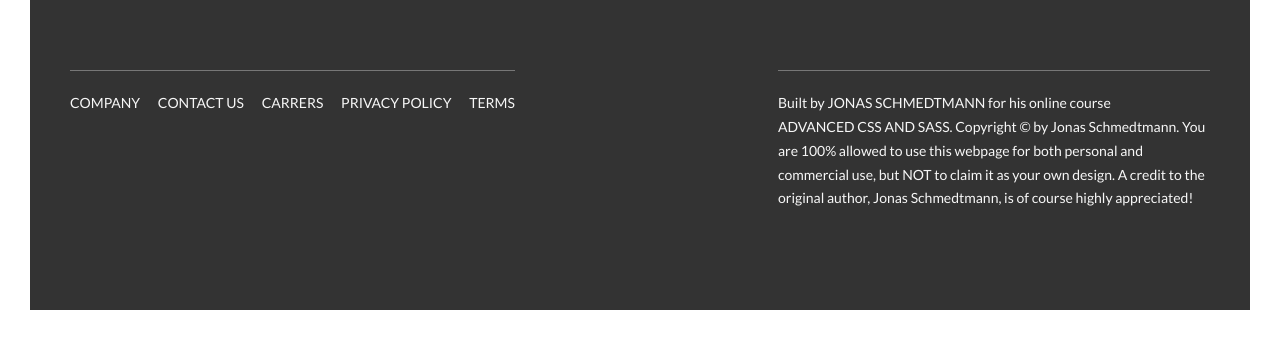
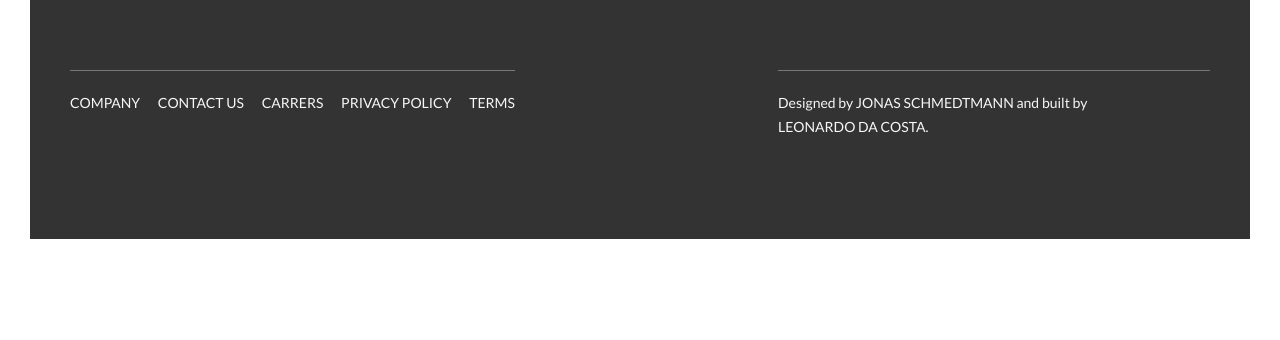
Before and after one commit to ajprajapati/html-css-natours-template, a website: page index.html in a window 1280 px wide. Shown: the part 5815-6155 px from the top of the page. After the commit the page ends 6084 px from the top, so only its background shows below. Drawn offline with Linux system fonts and the light colour scheme.

Commit message:
Add README.md.

```diff
--- a/index.html
+++ b/index.html
@@ -390,10 +390,7 @@
                 </div>
                 <div class="col-1-of-2">
                     <p class="footer__copyright">
-                        Built by <a href="#" class="footer__link">Jonas Schmedtmann</a> for his online course <a href="#" class="footer__link">Advanced CSS and Sass</a>.
-                        Copyright &copy; by Jonas Schmedtmann. You are 100% allowed to use this webpage for both personal
-                        and commercial use, but NOT to claim it as your own design. A credit to the original author, Jonas
-                        Schmedtmann, is of course highly appreciated!
+                        Designed by <a href="https://github.com/jonasschmedtmann" class="footer__link" target="_blank">Jonas Schmedtmann</a> and built by <a href="https://github.com/costaleonardo" class="footer__link" target="_blank">Leonardo Da Costa</a>.
                     </p>
                 </div>
             </div>
@@ -424,76 +421,5 @@
                 </div>
             </div>
         </div>
-
-        <!--
-        <section class="grid-test">
-            <div class="row">
-                <div class="col-1-of-2">
-                    Col 1 of 2
-                </div>
-                <div class="col-1-of-2">
-                    Col 1 of 2
-                </div>
-            </div>
-
-            <div class="row">
-                <div class="col-1-of-3">
-                    Col 1 of 3
-                </div>
-                <div class="col-1-of-3">
-                    Col 1 of 3
-                </div>
-                <div class="col-1-of-3">
-                    Col 1 of 3
-                </div>
-            </div>
-
-            <div class="row">
-                <div class="col-1-of-3">
-                    Col 1 of 3
-                </div>
-                <div class="col-2-of-3">
-                    Col 2 of 3
-                </div>
-            </div>
-
-            <div class="row">
-                <div class="col-1-of-4">
-                    Col 1 of 4
-                </div>
-                <div class="col-1-of-4">
-                    Col 1 of 4
-                </div>
-                <div class="col-1-of-4">
-                    Col 1 of 4
-                </div>
-                <div class="col-1-of-4">
-                    Col 1 of 4
-                </div>
-            </div>
-
-            <div class="row">
-                <div class="col-1-of-4">
-                    Col 1 of 4
-                </div>
-                <div class="col-1-of-4">
-                    Col 1 of 4
-                </div>
-                <div class="col-2-of-4">
-                    Col 2 of 4
-                </div>
-            </div>
-
-            <div class="row">
-                <div class="col-1-of-4">
-                    Col 1 of 4
-                </div>
-                <div class="col-3-of-4">
-                    Col 3 of 4
-                </div>
-            </div>
-        </section>
-        -->
-
     </body>
 </html>
```
Also changed, not shown: README.md (added), img/website.png (added).
